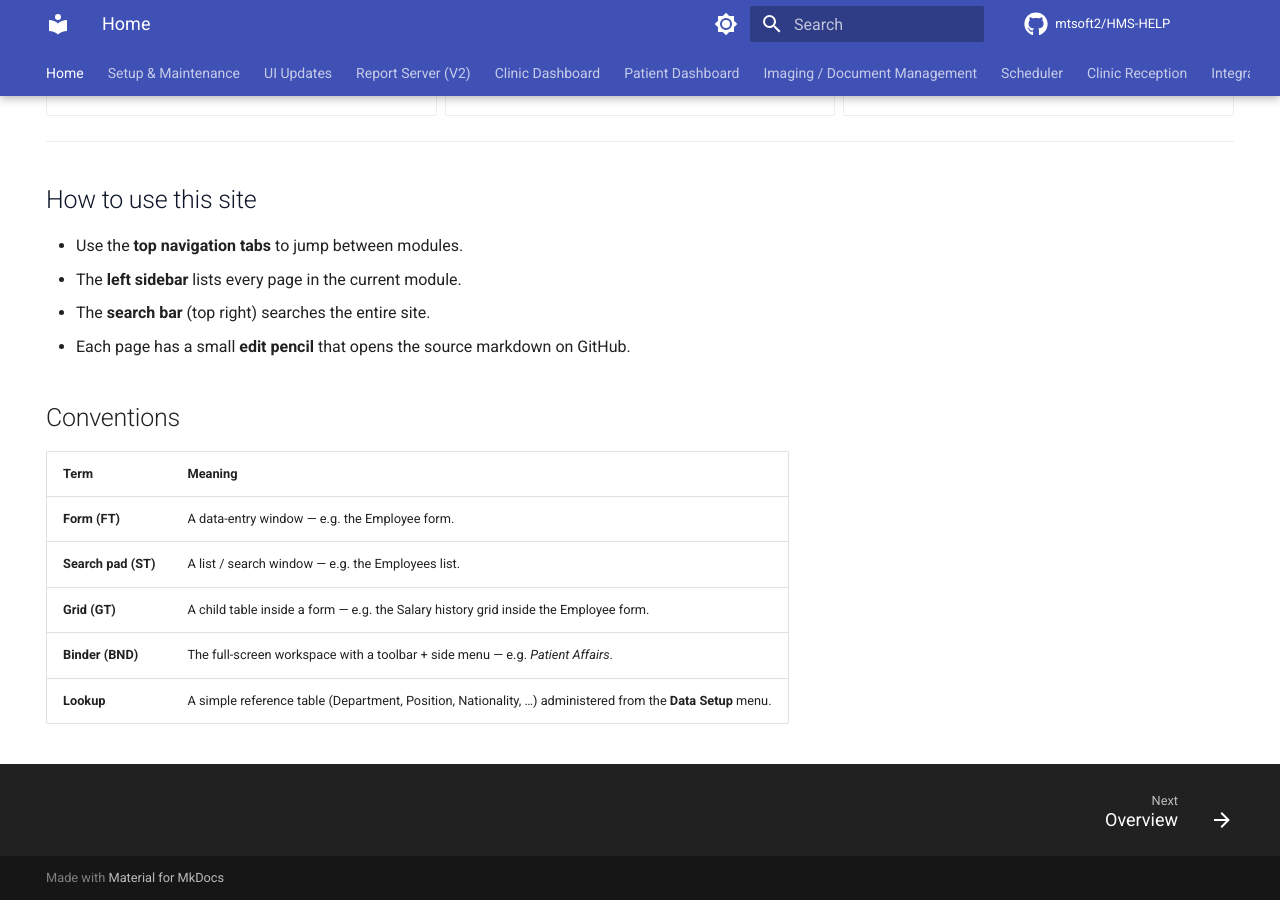
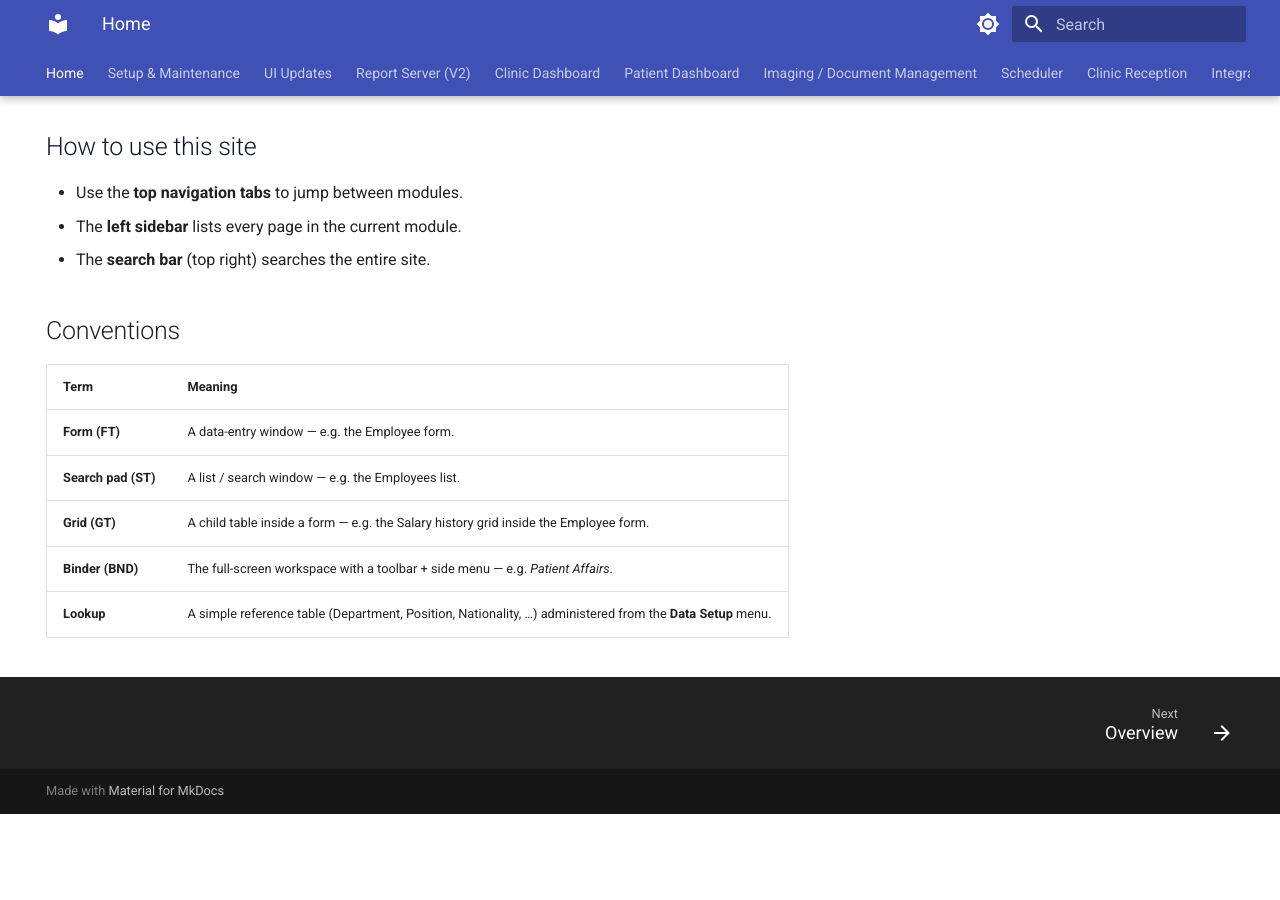
Before and after one commit to mtsoft2/HMS-HELP, an MkDocs documentation site: the page built from docs/index.md, in a window 1280 px wide and 900 px high, scrolled down 2206 px. Built offline with MkDocs 1.6.1 and Material for MkDocs 9.7.7, drawn with Linux system fonts in a browser that asks for light colours; comment, search, counter and statistics services are not loaded; after the commit the page ends 3020 px from its top, so only the background shows below that.

Commit message:
Remove GitHub repo link, edit pencil, and edit-source affordances

```diff
--- a/docs/index.md
+++ b/docs/index.md
@@ -33,7 +33,6 @@
 # HMS — Hospital Management System
 End-user and administrator manual for every module in HMS. Pick a card below to jump in,
 or use the search box (top right) to find a feature by name.
-[:fontawesome-brands-github: mtsoft2/HMS-HELP](https://github.com/mtsoft2/HMS-HELP){ .repo }
 </div>
 
 ## 🆕 What's New {.hms-section-title}
@@ -201,7 +200,6 @@
 * Use the **top navigation tabs** to jump between modules.
 * The **left sidebar** lists every page in the current module.
 * The **search bar** (top right) searches the entire site.
-* Each page has a small **edit pencil** that opens the source markdown on GitHub.
 
 ## Conventions
 
--- a/mkdocs.yml
+++ b/mkdocs.yml
@@ -1,9 +1,6 @@
 site_name: HMS Help
 site_description: User & administrator documentation for the HMS Hospital Management System
 site_author: MT Soft
-repo_url: https://github.com/mtsoft2/HMS-HELP
-repo_name: mtsoft2/HMS-HELP
-edit_uri: edit/main/docs/
 
 theme:
   name: material
@@ -19,7 +16,6 @@
     - search.suggest
     - search.highlight
     - content.code.copy
-    - content.action.edit
     - toc.follow
   palette:
     - media: "(prefers-color-scheme: light)"
@@ -36,8 +32,6 @@
       toggle:
         icon: material/brightness-4
         name: Switch to light mode
-  icon:
-    repo: fontawesome/brands/github
 
 markdown_extensions:
   - admonition
```
